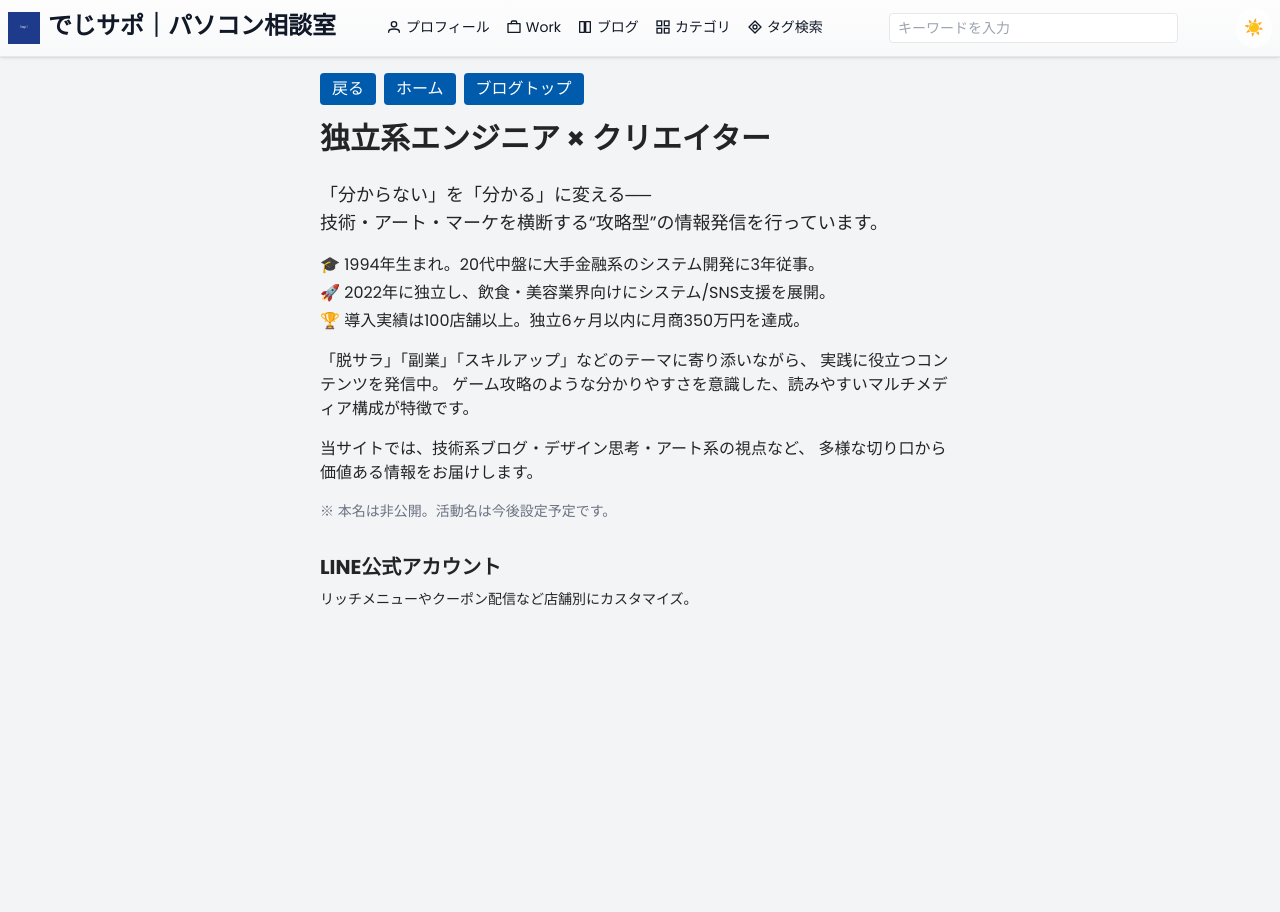
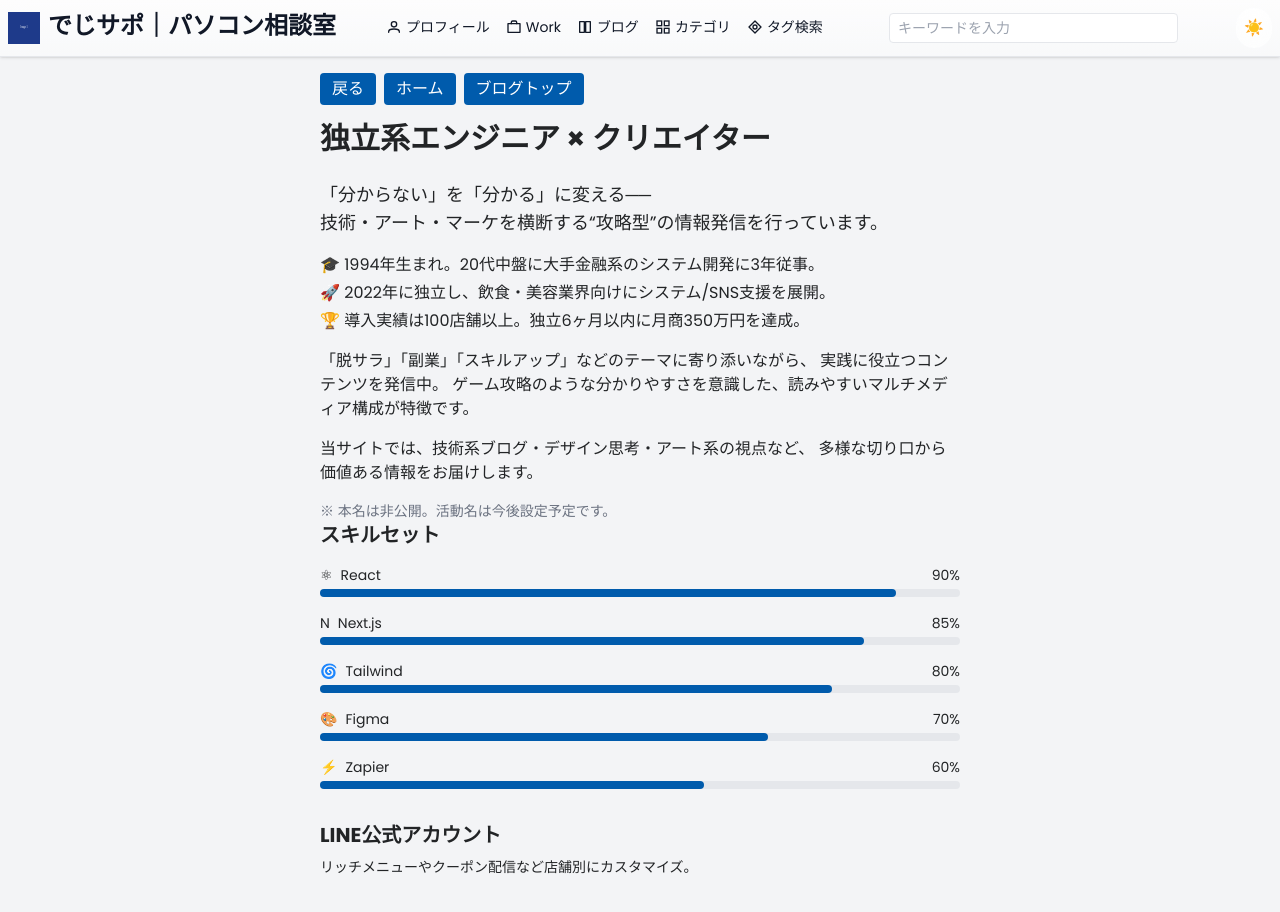
Before and after one commit to maruyamamasaya/Portfolio, a Next.js app: page /about in a window 1280 px wide. Shown: the top 912 px of the page. Built offline with nearby package versions, Linux system fonts and the light colour scheme.

Commit message:
Add skill set section on profile

```diff
--- a/src/app/about/page.tsx
+++ b/src/app/about/page.tsx
@@ -1,6 +1,7 @@
 import BlogNavButtons from '../components/BlogNavButtons';
 import ScrollFadeIn from '../components/ScrollFadeIn';
 import ProfileCategories from '../components/ProfileCategories';
+import SkillBars from '../components/SkillBars';
 
 export default function About() {
   return (
@@ -31,6 +32,7 @@ export default function About() {
       </p>
 
       <p className="text-sm text-gray-500">※ 本名は非公開。活動名は今後設定予定です。</p>
+      <SkillBars />
       <ProfileCategories />
     </ScrollFadeIn>
   );
--- /dev/null
+++ b/src/app/components/SkillBars.tsx
@@ -0,0 +1,35 @@
+"use client";
+
+export default function SkillBars() {
+  const skills = [
+    { name: 'React', icon: '⚛', level: 90 },
+    { name: 'Next.js', icon: 'N', level: 85 },
+    { name: 'Tailwind', icon: '🌀', level: 80 },
+    { name: 'Figma', icon: '🎨', level: 70 },
+    { name: 'Zapier', icon: '⚡', level: 60 },
+  ];
+  return (
+    <section className="mb-8">
+      <h2 className="text-xl font-bold mb-4">スキルセット</h2>
+      <div className="space-y-4">
+        {skills.map(skill => (
+          <div key={skill.name}>
+            <div className="flex justify-between text-sm mb-1">
+              <span className="flex items-center space-x-2">
+                <span>{skill.icon}</span>
+                <span>{skill.name}</span>
+              </span>
+              <span>{skill.level}%</span>
+            </div>
+            <div className="w-full bg-gray-200 dark:bg-gray-700 rounded h-2">
+              <div
+                className="bg-primary h-2 rounded"
+                style={{ width: `${skill.level}%` }}
+              />
+            </div>
+          </div>
+        ))}
+      </div>
+    </section>
+  );
+}
```
